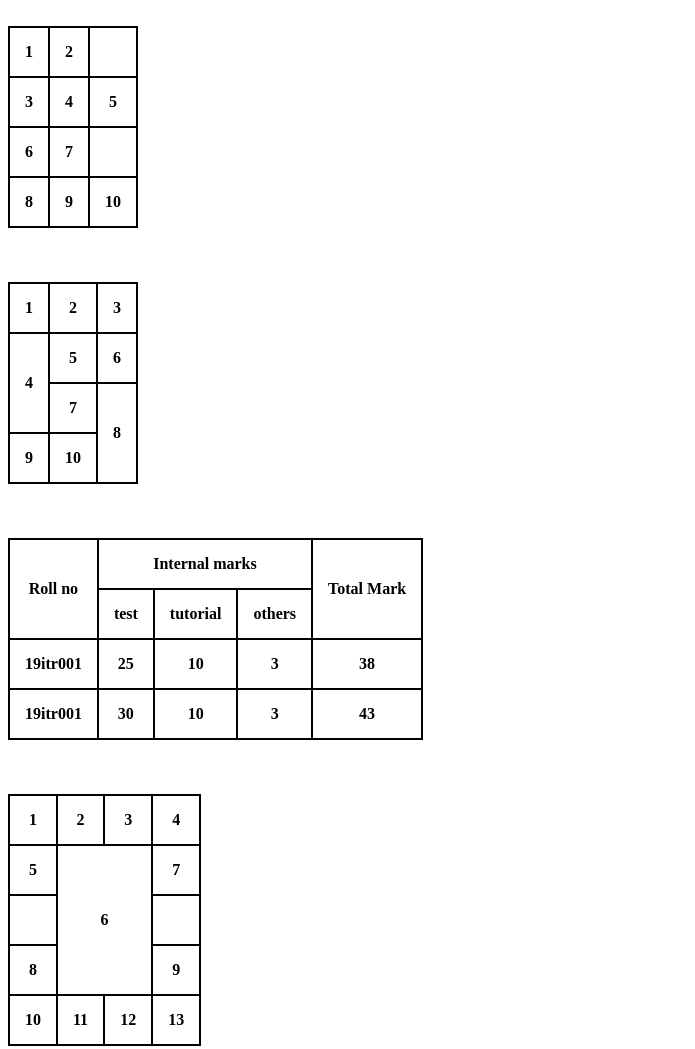
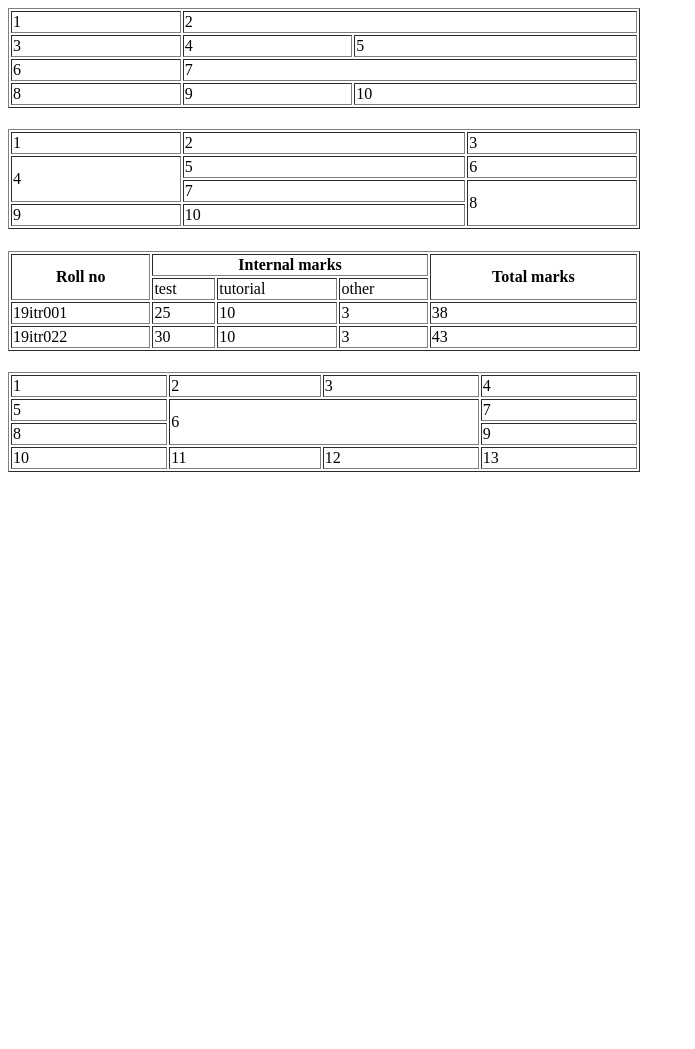
Before and after one commit to MAHESHSRIRAMIDE/TABLES, a plain HTML site: page index.html in a window 1280 px wide. Shown: the whole page, without its empty margins (0-695 px from the left). After the commit the page ends 800 px from the top, so only its background shows below. Drawn offline with Linux system fonts and the light colour scheme.

Commit message:
Update index.html

```diff
--- a/index.html
+++ b/index.html
@@ -1,114 +1,103 @@
 <!Doctype html>
 <html>
-    <head>
-        <style>
-            table, th, td {
-              border: 2px solid black;
-              border-collapse: collapse;
-            }
-            th, td {
-              padding: 15px;
-            }
-            </style>
-            <title>TABLES</title>
-        <table  border="3" style="width: 500;">
+    <title>Sample tables</title>
+    <body>
+        <table border="1" width="50%">
             <tr>
-                <th>1</th>
-                <th>2 </th>
-            </tr>
-            <br>
-            <tr>
-                <th>3</th>
-                <th>4 </th>
-                <th>5 </th>
+                <td>1</td>
+                <td colspan="2"> 2 </td>
             </tr>
             <tr>
-                <th>6</th>
-                <th>7 </th>
+                <td>3</td>
+                <td>4</td>
+                <td>5</td>
             </tr>
             <tr>
-                <th>8</th>
-                <th>9 </th>
-                <th>10 </th>
+                <td>6</td>
+                <td colspan="2">7</td>
+            </tr>
+            <tr>
+                <td>8</td>
+                <td>9</td>
+                <td>10</td>
             </tr>
         </table>
-        <br><br><br>
-        <table border="3" style="width: 500;">
+        <h1></h1>
+        <h1></h1>
+        <table border="1" width="50%">
             <tr>
-                <th>1</th>
-                <th>2 </th>
-                <th>3 </th>
+                <td>1</td>
+                <td>2</td>
+                <td>3</td>
             </tr>
             <tr>
-                <th rowspan="2">4</th>
-                <th>5 </th>
-                <th>6 </th>
-
+                <td rowspan="2">4</td>
+                <td>5</td>
+                <td>6</td>
             </tr>
             <tr>
-                <th>7</th>
-                <th rowspan="2">8</th>
-
+                <td>7</td>
+                <td rowspan="2">8</td>
             </tr>
             <tr>
-                <th>9</th>
-                <th>10</th>
+                <td>9</td>
+                <td>10</td>
             </tr>
         </table>
-            <br><br><br>
-        <table  border="3"  style="width: 800;">
+        <h1></h1>
+        <h1></h1>
+        <table border="1" width="50%">
             <tr>
-                <th rowspan="2"  >Roll no</th>
-                <th colspan="3" >Internal marks</th>
-                <th rowspan="2" >Total Mark</th>
+                <th rowspan="2">Roll no</th>
+                <th colspan="3">Internal marks</th>
+                <th rowspan="2">Total marks</th>
             </tr>
             <tr>
-                <th >test</th>
-                <th >tutorial</th>
-                <th >others</th>
+                <td>test</td>
+                <td>tutorial</td>
+                <td>other</td>
             </tr>
             <tr>
-                <th>19itr001</th>
-                <th>25</th>
-                <th>10</th>
-                <th>3</th>
-                <th>38</th>
+                <td>19itr001</td>
+                <td>25</td>
+                <td>10</td>
+                <td>3</td>
+                <td>38</td>
             </tr>
             <tr>
-                <th>19itr001</th>
-                <th>30</th>
-                <th>10</th>
-                <th>3</th>
-                <th>43</th>
+                <td>19itr022</td>
+                <td>30</td>
+                <td>10</td>
+                <td>3</td>
+                <td>43</td>
             </tr>
         </table>
-        <br><br><br>
-        <table border="3"  style="width: 800;">
+        <h1></h1>
+        <h1></h1>
+        <table border="1" width="50%">
             <tr>
-                <th>1</th>
-                <th>2</th>
-                <th>3</th>
-                <th>4</th>
+                <td>1</td>
+                <td>2</td>
+                <td>3</td>
+                <td>4</td>
             </tr>
             <tr>
-                <th >5<br></th>
-                <th  rowspan="3" colspan="2">6</th>
-                <th>7<br></th>
+                <td rowspan="2">5</td>
+                <td rowspan="3" colspan="2">6</td>
+                <td rowspan="2">7</td>
             </tr>
             <tr>
-                <th><br></th>
-                <th><br></th>
             </tr>
             <tr>
-                <th>8</th>
-                <th>9</th>
+                <td>8</td>
+                <td>9</td>
             </tr>
             <tr>
-                <th>10</th>
-                <th>11</th>
-                <th>12</th>
-                <th>13</th>
-            </tr>
+            <td>10</td>
+            <td>11</td>
+            <td>12</td>
+            <td>13</td></tr>
         </table>
-    </head>
+
+    </body>
 </html>
```
